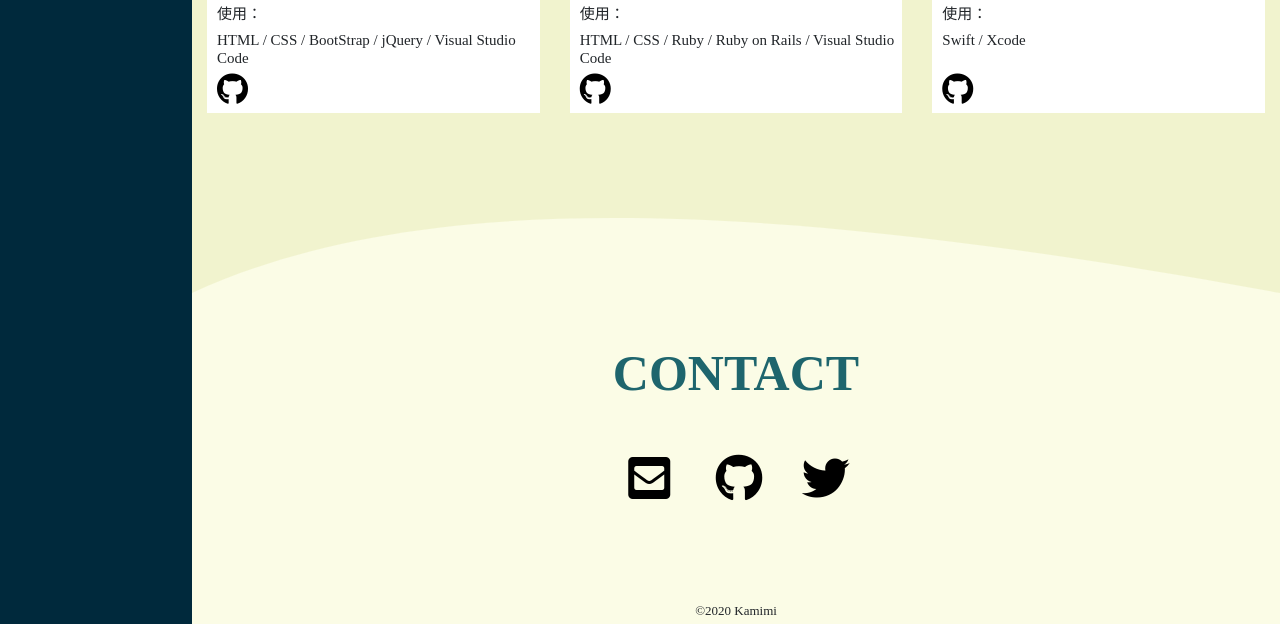
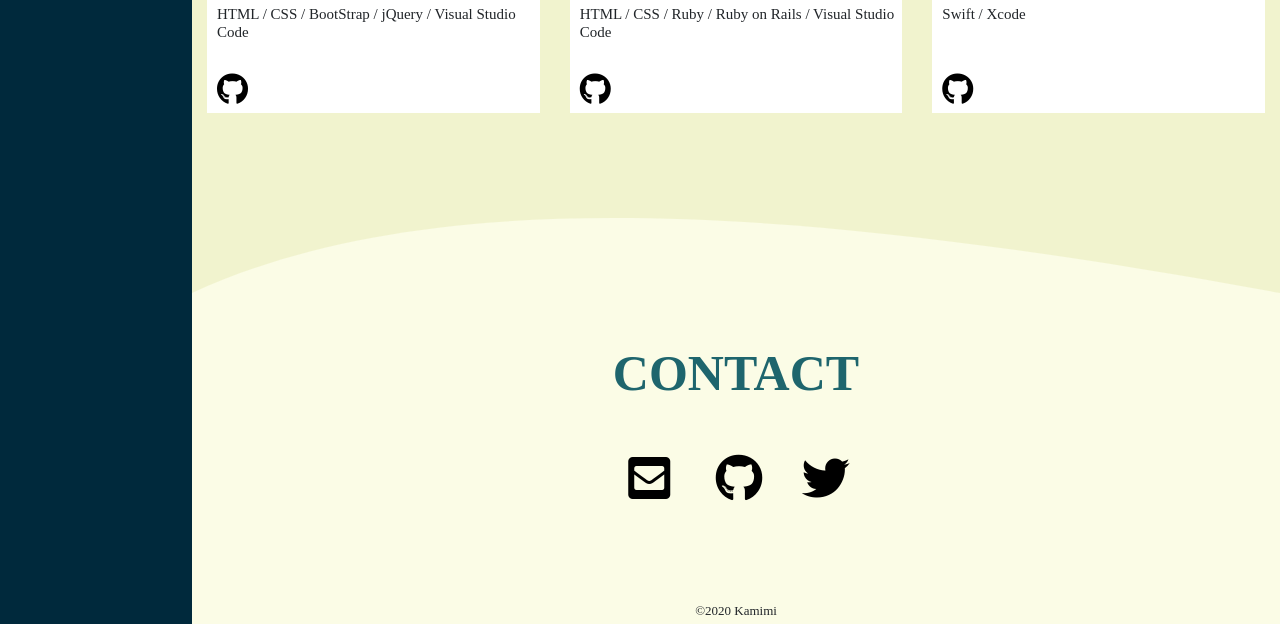
Before and after one commit to kamimi01/kamimi-portfolio, a plain HTML site: page index.html in a window 1280 px wide. Shown: the part 2621-3245 px from the top of the page. Drawn offline with nearby package versions, Linux system fonts and the light colour scheme.

Commit message:
modify: readme and product details

```diff
--- a/index.html
+++ b/index.html
@@ -198,7 +198,6 @@
                   </a>
                   <div class="product-detail">
                     <h4>本ポートフォリオサイト</h4>
-                    <h5>使用：</h5>
                     <h5>HTML / CSS / BootStrap / jQuery / Visual Studio Code</h5>
                     <a href="https://github.com/kamimi01/kamimi-portfolio" target="_blank" class="github-link-products"><i class="fab fa-github fa-2x github-icon-side"></i></a>
                   </div>
@@ -216,7 +215,6 @@
                   </a>
                   <div class="product-detail">
                     <h4>xxxxアプリ</h4>
-                    <h5>使用：</h5>
                     <h5>HTML / CSS / Ruby / Ruby on Rails / Visual Studio Code</h5>
                     <a href="#" target="_blank" class="github-link-products"><i class="fab fa-github fa-2x github-icon-side"></i></a>
                   </div>
@@ -234,7 +232,6 @@
                   </a>
                   <div class="product-detail">
                     <h4>xxxxアプリ</h4>
-                    <h5>使用：</h5>
                     <h5>Swift / Xcode</h5>
                     <a href="#" target="_blank" class="github-link-products"><i class="fab fa-github fa-2x github-icon-side"></i></a>
                   </div>
```
Also changed, not shown: README.md.
